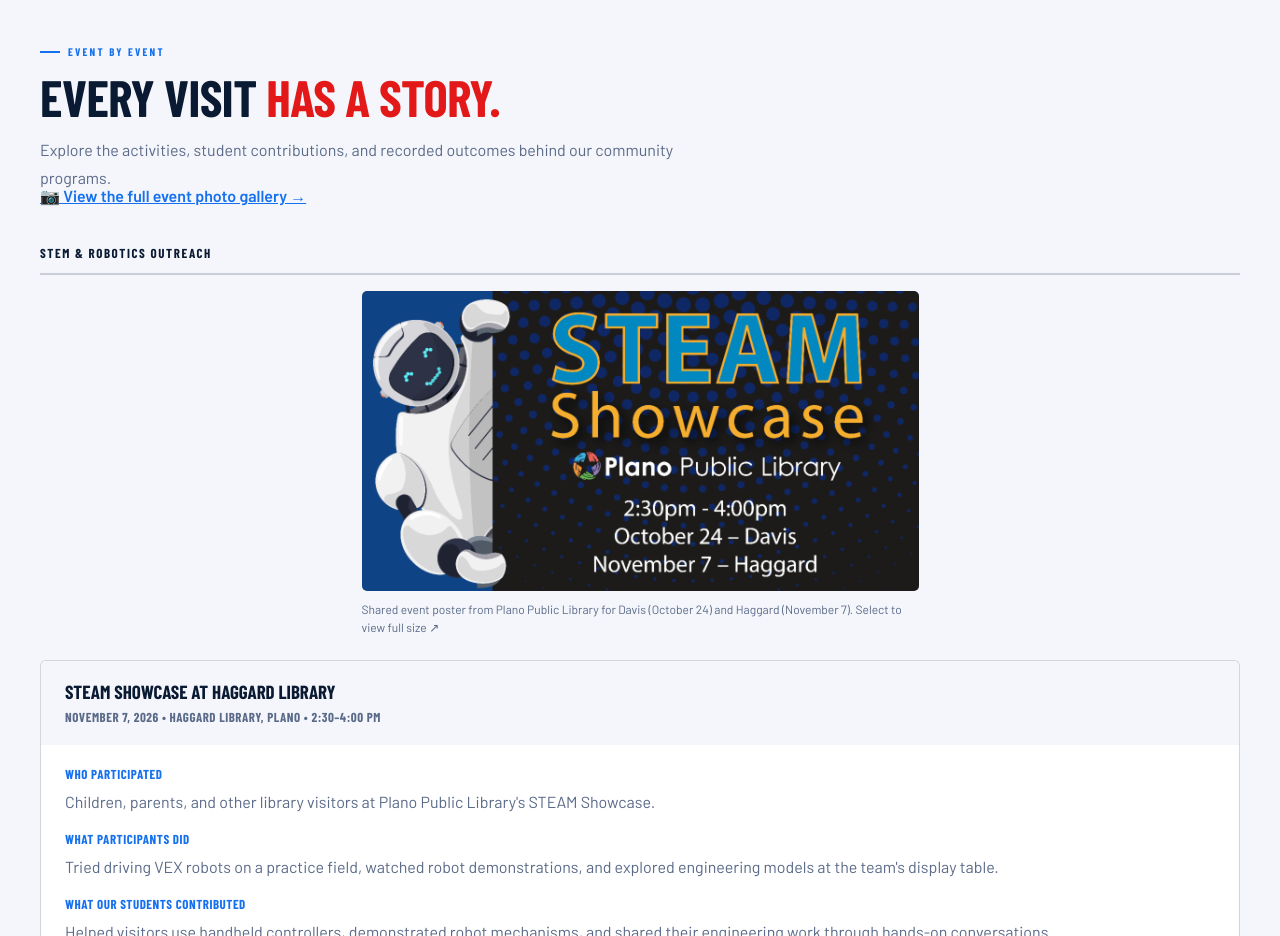
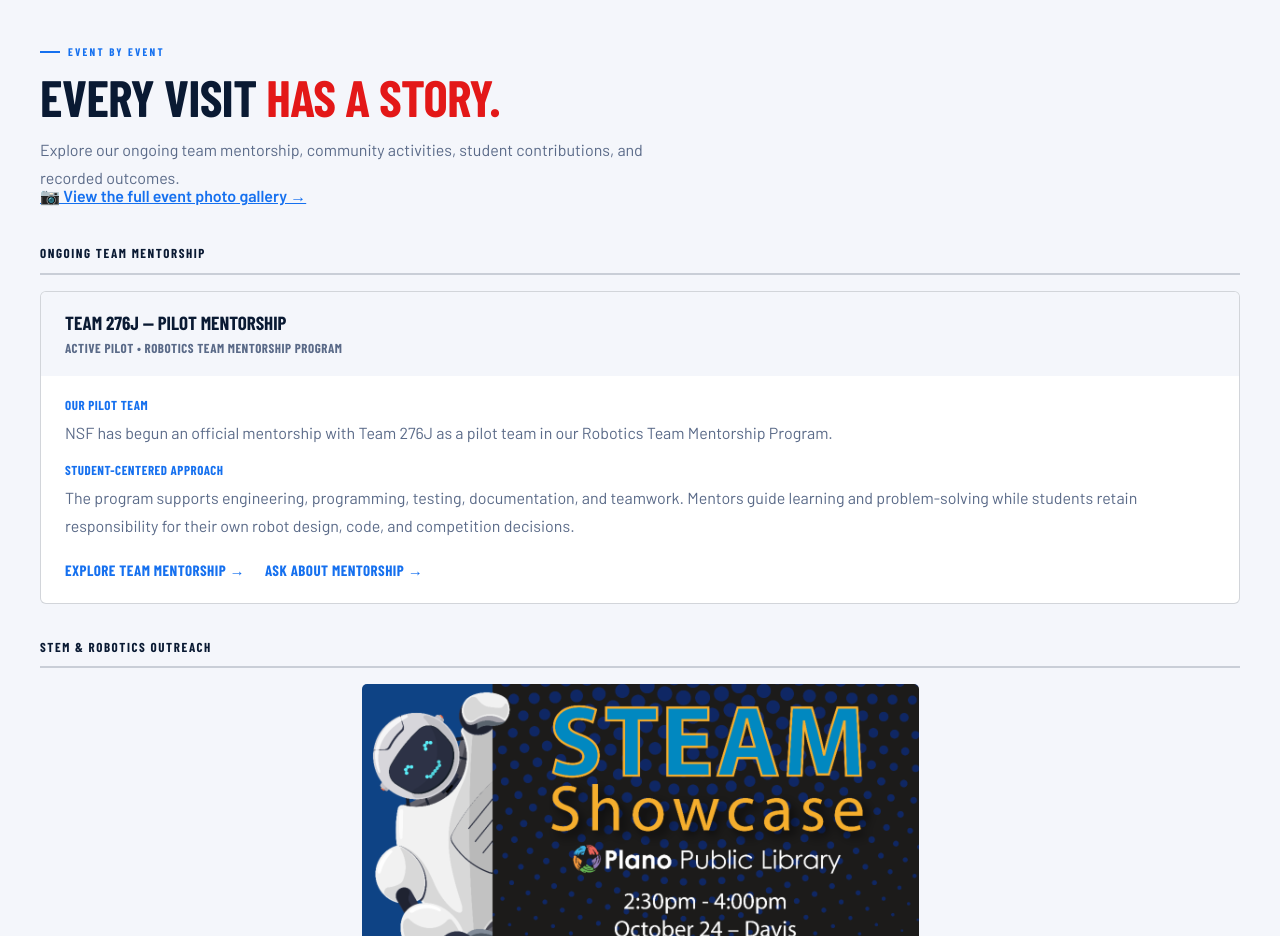
Before and after one commit to sunke530-dev/robotexninjas, a plain HTML site: page foundation-impact.html in a window 1280 px wide. Shown: the part 1580-2516 px from the top of the page. Drawn offline with nearby package versions, Linux system fonts and the light colour scheme; a web font is replaced by a local one.

Commit message:
Feature Team 276J as the pilot mentorship team

```diff
--- a/foundation-impact.html
+++ b/foundation-impact.html
@@ -107,9 +107,25 @@
     <div class="sec-hd">
       <div class="sec-eyebrow">Event by Event</div>
       <h2 class="sec-title">Every visit <span>has a story.</span></h2>
-      <p class="sec-desc">Explore the activities, student contributions, and recorded outcomes behind our community programs.</p>
+      <p class="sec-desc">Explore our ongoing team mentorship, community activities, student contributions, and recorded outcomes.</p>
       <p class="sec-desc" style="margin-top:-10px;"><a href="gallery.html" target="_blank" rel="noopener" style="color:var(--blue);font-weight:700;">&#128247; View the full event photo gallery &rarr;</a></p>
     </div>
+
+    <h3 class="impact-subhead">Ongoing Team Mentorship</h3>
+    <article class="impact-event-card" id="mentorship-276j" aria-labelledby="mentorship-276j-title">
+      <div class="impact-event-top">
+        <h4 class="impact-event-title" id="mentorship-276j-title" style="margin-top:0;">Team 276J &mdash; Pilot Mentorship</h4>
+        <div class="impact-event-meta">Active pilot &bull; Robotics Team Mentorship Program</div>
+      </div>
+      <div class="impact-event-body">
+        <div class="impact-field"><div class="impact-field-label">Our pilot team</div><div class="impact-field-text">NSF has begun an official mentorship with Team 276J as a pilot team in our Robotics Team Mentorship Program.</div></div>
+        <div class="impact-field"><div class="impact-field-label">Student-centered approach</div><div class="impact-field-text">The program supports engineering, programming, testing, documentation, and teamwork. Mentors guide learning and problem-solving while students retain responsibility for their own robot design, code, and competition decisions.</div></div>
+        <div style="display:flex;gap:20px;flex-wrap:wrap;margin-top:4px;">
+          <a class="impact-photo-link" href="foundation-programs.html#program-team-mentorship">Explore Team Mentorship &rarr;</a>
+          <a class="impact-photo-link" href="foundation-contact.html?topic=Mentorship#contact">Ask About Mentorship &rarr;</a>
+        </div>
+      </div>
+    </article>
 
     <div class="impact-subhead">STEM &amp; Robotics Outreach</div>
     <div id="past-event-posters"></div>
```
Also changed, not shown: foundation-programs.html (+2 -0 lines).
